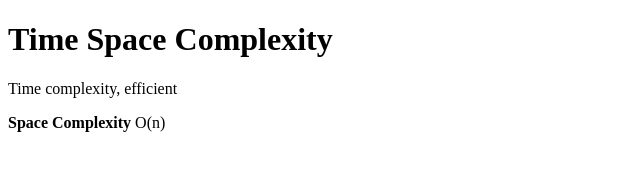
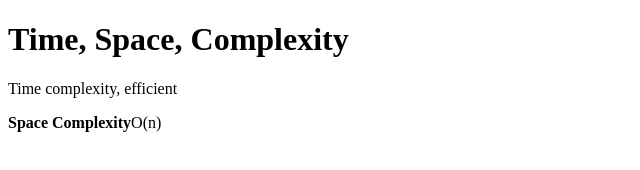
Before and after one commit to acciojob/time-and-space-complexity-Neelam123K, a website: page main.html in a window 1280 px wide. Shown: the whole page, without its empty margins (0-640 px from the left). Drawn offline with Linux system fonts and the light colour scheme.

Commit message:
created a submission

```diff
--- a/main.html
+++ b/main.html
@@ -7,10 +7,9 @@
 </head>
 
 <body>
-	<h1>Time Space Complexity</h1>
-	<p></p>Time complexity, efficient</p>
-	<p><b>Space Complexity</b> O(n)</p>
-	<!-- the entire body must be written by student -->
+	<h1>Time, Space, Complexity</h1>
+	<p>Time complexity, efficient</p>
+	<p><b>Space Complexity</b>O(n)</p>
     <script type="text/javascript" src="./script.js">
 </script>
 
```
